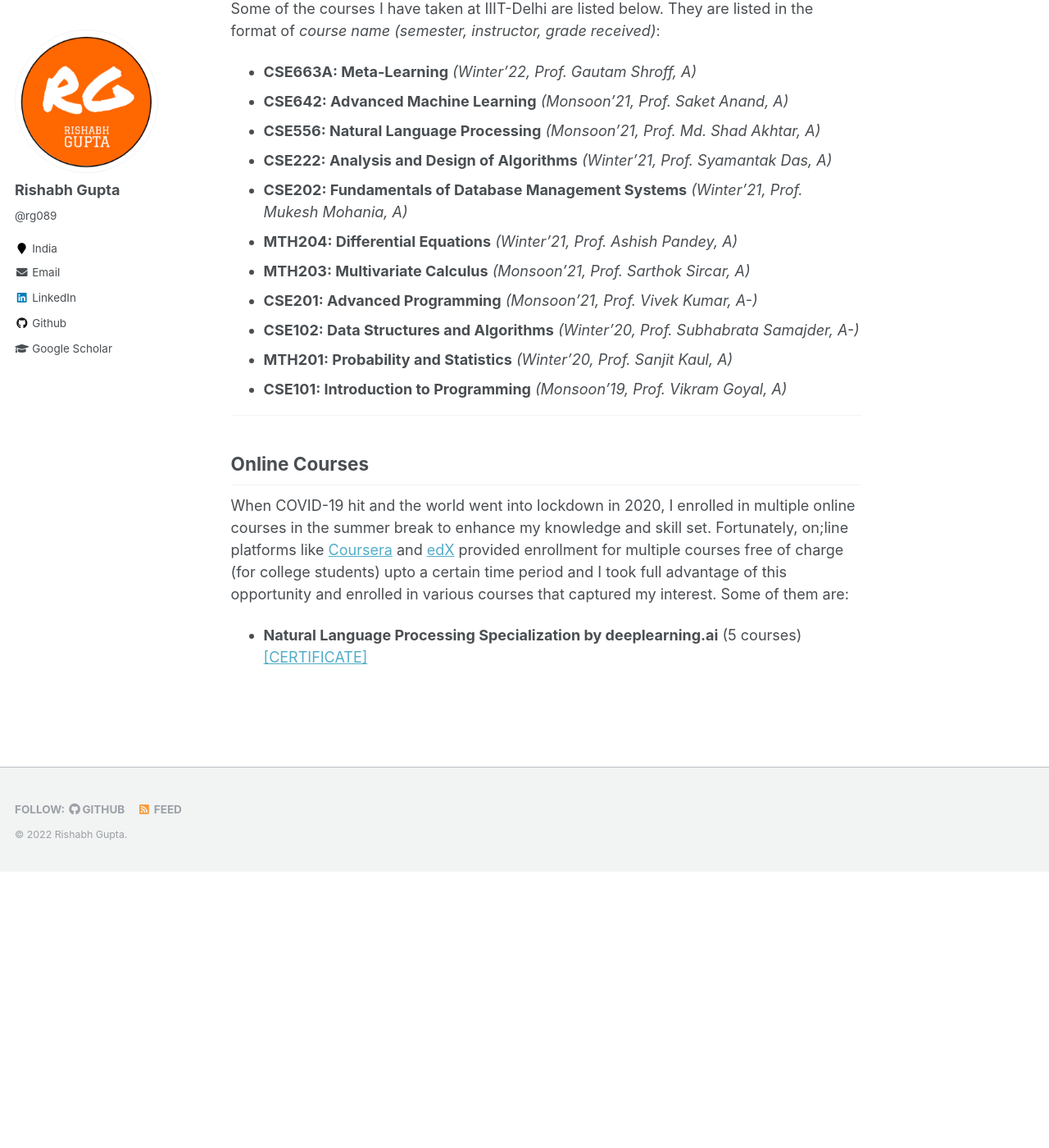
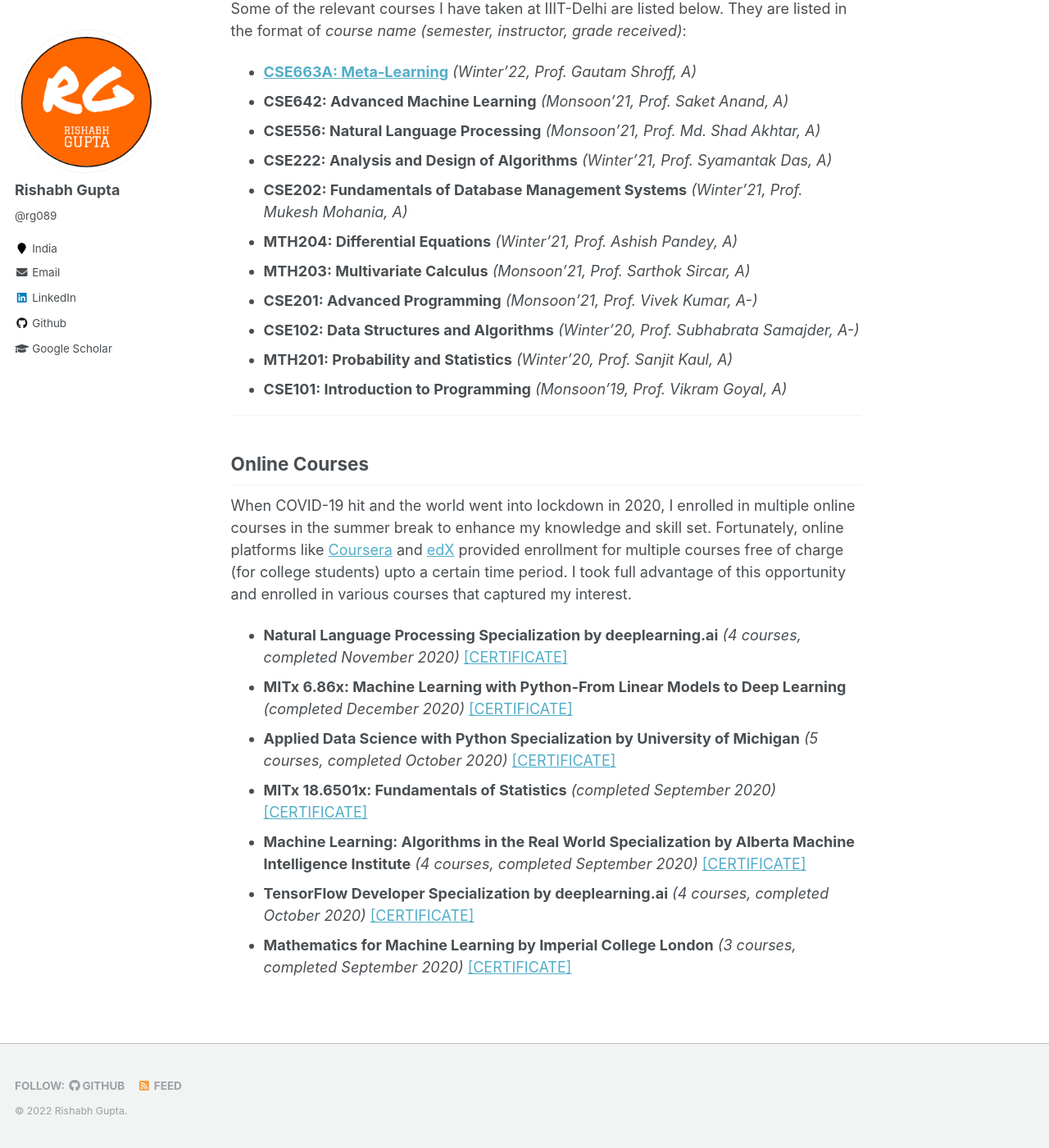
Before and after one commit to rg089/rg089.github.io, a Jekyll site: the page built from _pages/courses.md, in a window 1280 px wide and 1400 px high, scrolled down 336 px. Shown: the whole window at 82% size. Built offline with Jekyll 4.4.1, drawn with Linux system fonts in a browser that asks for light colours.

Commit message:
added online courses

```diff
--- a/_pages/courses.md
+++ b/_pages/courses.md
@@ -13,8 +13,8 @@ As I've completed 3 years as an undergraduate student, I've taken a few courses
 
 ## College Courses
 
-Some of the courses I have taken at IIIT-Delhi are listed below. They are listed in the format of *course name (semester, instructor, grade received)*:
-- **CSE663A: Meta-Learning** *(Winter'22, Prof. Gautam Shroff, A)*
+Some of the relevant courses I have taken at IIIT-Delhi are listed below. They are listed in the format of *course name (semester, instructor, grade received)*:
+- [**CSE663A: Meta-Learning**](https://sites.google.com/view/meta-learning3/){:target="_blank"} *(Winter'22, Prof. Gautam Shroff, A)*
 - **CSE642: Advanced Machine Learning** *(Monsoon'21, Prof. Saket Anand, A)*
 - **CSE556: Natural Language Processing** *(Monsoon'21, Prof. Md. Shad Akhtar, A)*
 - **CSE222: Analysis and Design of Algorithms** *(Winter'21, Prof. Syamantak Das, A)*
@@ -30,5 +30,11 @@ Some of the courses I have taken at IIIT-Delhi are listed below. They are listed
 
 ## Online Courses
 
-When COVID-19 hit and the world went into lockdown in 2020, I enrolled in multiple online courses in the summer break to enhance my knowledge and skill set. Fortunately, on;line platforms like [Coursera]() and [edX]() provided enrollment for multiple courses free of charge (for college students) upto a certain time period and I took full advantage of this opportunity and enrolled in various courses that captured my interest. Some of them are:
-- **Natural Language Processing Specialization by deeplearning.ai** (5 courses) [[CERTIFICATE]]()
+When COVID-19 hit and the world went into lockdown in 2020, I enrolled in multiple online courses in the summer break to enhance my knowledge and skill set. Fortunately, online platforms like [Coursera](https://www.coursera.org/){:target="_blank"} and [edX](https://www.edx.org/){:target="_blank"}  provided enrollment for multiple courses free of charge (for college students) upto a certain time period. I took full advantage of this opportunity and enrolled in various courses that captured my interest.
+- **Natural Language Processing Specialization by deeplearning.ai** *(4 courses, completed November 2020)* [[CERTIFICATE]](https://www.coursera.org/account/accomplishments/specialization/certificate/L9DY4PSQAC7Z){:target="_blank"}
+- **MITx 6.86x: Machine Learning with Python-From Linear Models to Deep Learning** *(completed December 2020)* [[CERTIFICATE]](https://courses.edx.org/certificates/dd1078bb4d204a948a19ffef2b1fc960){:target="_blank"}
+- **Applied Data Science with Python Specialization by University of Michigan** *(5 courses, completed October 2020)* [[CERTIFICATE]](https://www.coursera.org/account/accomplishments/specialization/certificate/7GH3V8T337YJ){:target="_blank"}
+- **MITx 18.6501x: Fundamentals of Statistics** *(completed September 2020)* [[CERTIFICATE]](https://courses.edx.org/certificates/c2521d9594794fa1bffd40a72efe3a28){:target="_blank"}
+- **Machine Learning: Algorithms in the Real World Specialization by Alberta Machine Intelligence Institute** *(4 courses, completed September 2020)* [[CERTIFICATE]](https://www.coursera.org/account/accomplishments/specialization/certificate/TKPX8JRDAB7C){:target="_blank"}
+- **TensorFlow Developer Specialization by deeplearning.ai** *(4 courses, completed October 2020)* [[CERTIFICATE]](https://www.coursera.org/account/accomplishments/specialization/certificate/D7LYS5FFH3UQ){:target="_blank"}
+- **Mathematics for Machine Learning by Imperial College London** *(3 courses, completed September 2020)* [[CERTIFICATE]](https://www.coursera.org/account/accomplishments/specialization/certificate/H7A8ELAUJ2PG){:target="_blank"}
```
Also changed, not shown: 2 other files.
